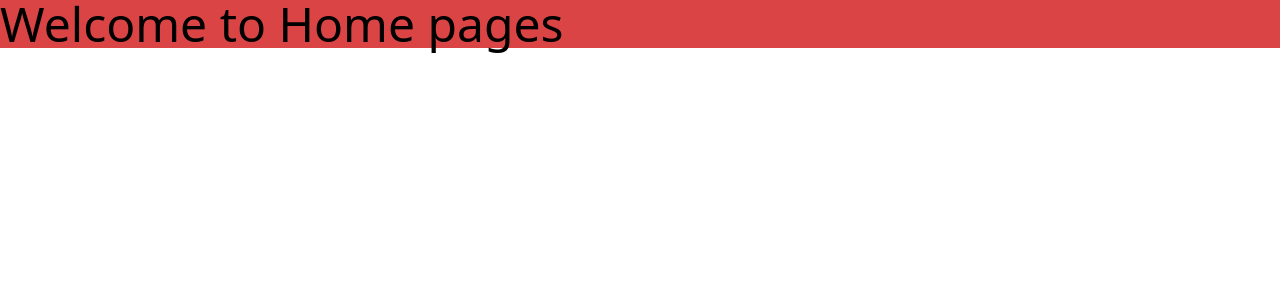
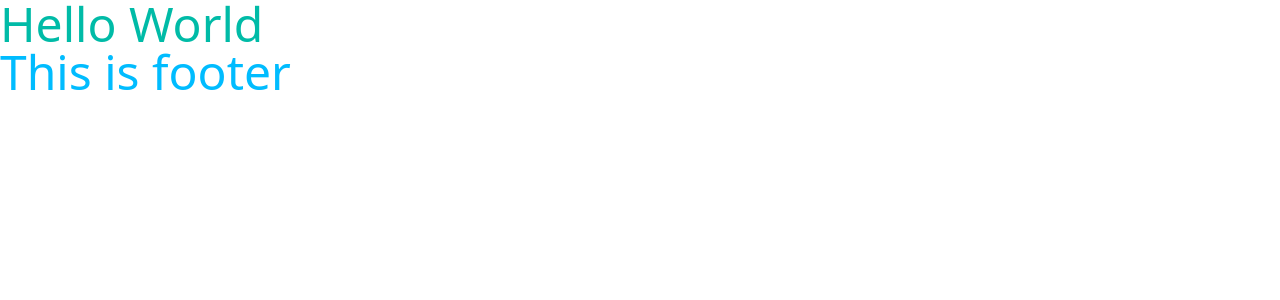
Before and after one commit to nayemalways/SmartGadegets, a React (Vite) app in the folder client/: page / in a window 1280 px wide. Shown: the top 300 px of the page. Built offline with nearby package versions, Linux system fonts and the light colour scheme.

Commit message:
created applications layout files and folder and initial setup

```diff
--- /dev/null
+++ b/client/src/layout/Footer.jsx
@@ -0,0 +1,11 @@
+import React from 'react';
+
+const Footer = () => {
+    return (
+        <footer>
+            <h1 className='text-5xl text-sky-400'>This is footer</h1>
+        </footer>
+    );
+};
+
+export default Footer;
--- /dev/null
+++ b/client/src/layout/Layout.jsx
@@ -0,0 +1,15 @@
+import React from 'react';
+import Navbar from './Navbar';
+import Footer from './Footer';
+
+const Layout = ({childrean}) => {
+    return (
+        <>
+            <Navbar />
+            {childrean}
+            <Footer />
+        </>
+    );
+};
+
+export default Layout;
--- /dev/null
+++ b/client/src/layout/Navbar.jsx
@@ -0,0 +1,11 @@
+import React from 'react';
+
+const Navbar = () => {
+    return (
+        <header>
+            <h1 className='text-5xl text-teal-500'>Hello World</h1>
+        </header>
+    );
+};
+
+export default Navbar;
--- a/client/src/pages/Home.jsx
+++ b/client/src/pages/Home.jsx
@@ -1,10 +1,13 @@
 import React from 'react';
+import Navbar from '../layout/Navbar';
+import Footer from '../layout/Footer';
+import Layout from '../layout/Layout';
 
 const Home = () => {
     return (
-        <>
+        <Layout>
             <h1 className='text-5xl bg-primary'>Welcome to Home pages</h1>
-        </>
+        </Layout>
     );
 };
 
```
